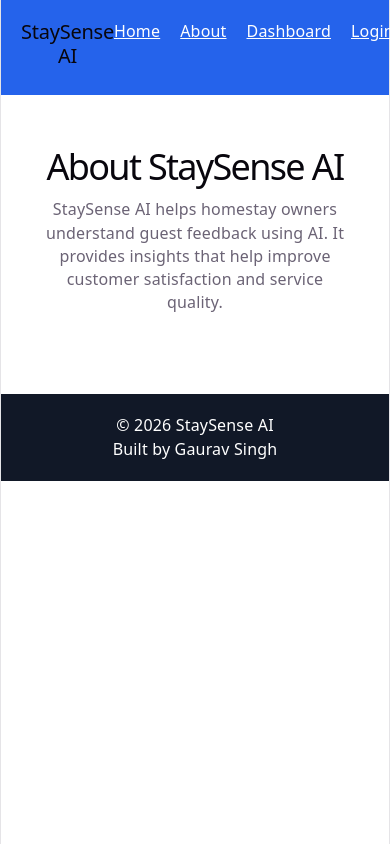
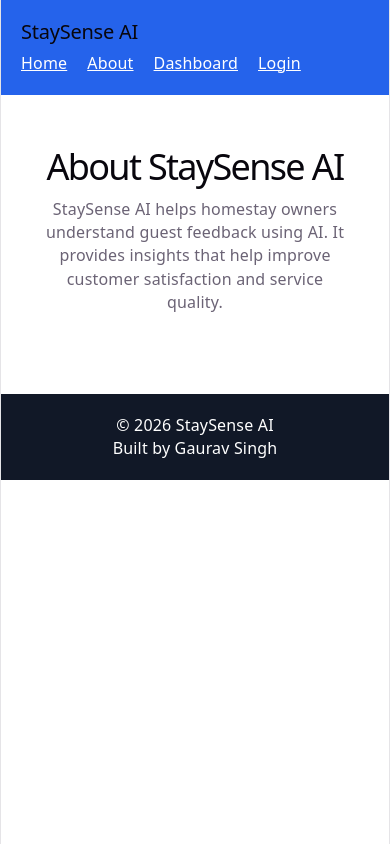
Before and after one commit to GauravSingh2202/staysense-ai, a React (Vite) app: page /about in a window 390 px wide. Built offline with nearby package versions, Linux system fonts and the light colour scheme.

Commit message:
fix: improve mobile responsiveness

```diff
--- a/src/components/Navbar.jsx
+++ b/src/components/Navbar.jsx
@@ -6,6 +6,7 @@ function Navbar() {
       display: "flex",
       justifyContent: "space-between",
       padding: "20px",
+      flexWrap: "wrap",
       background: "#2563eb",
       color: "white"
     }}>
```
